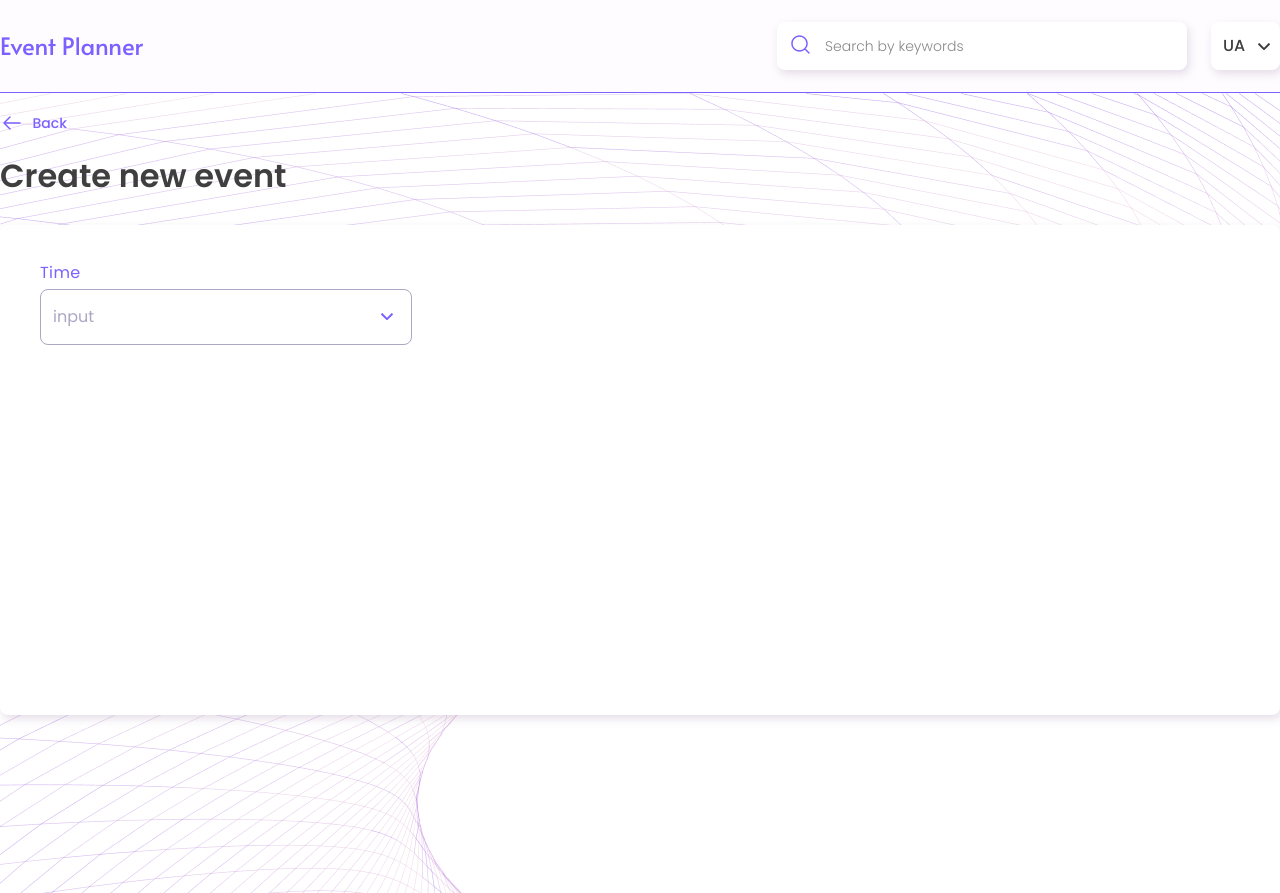
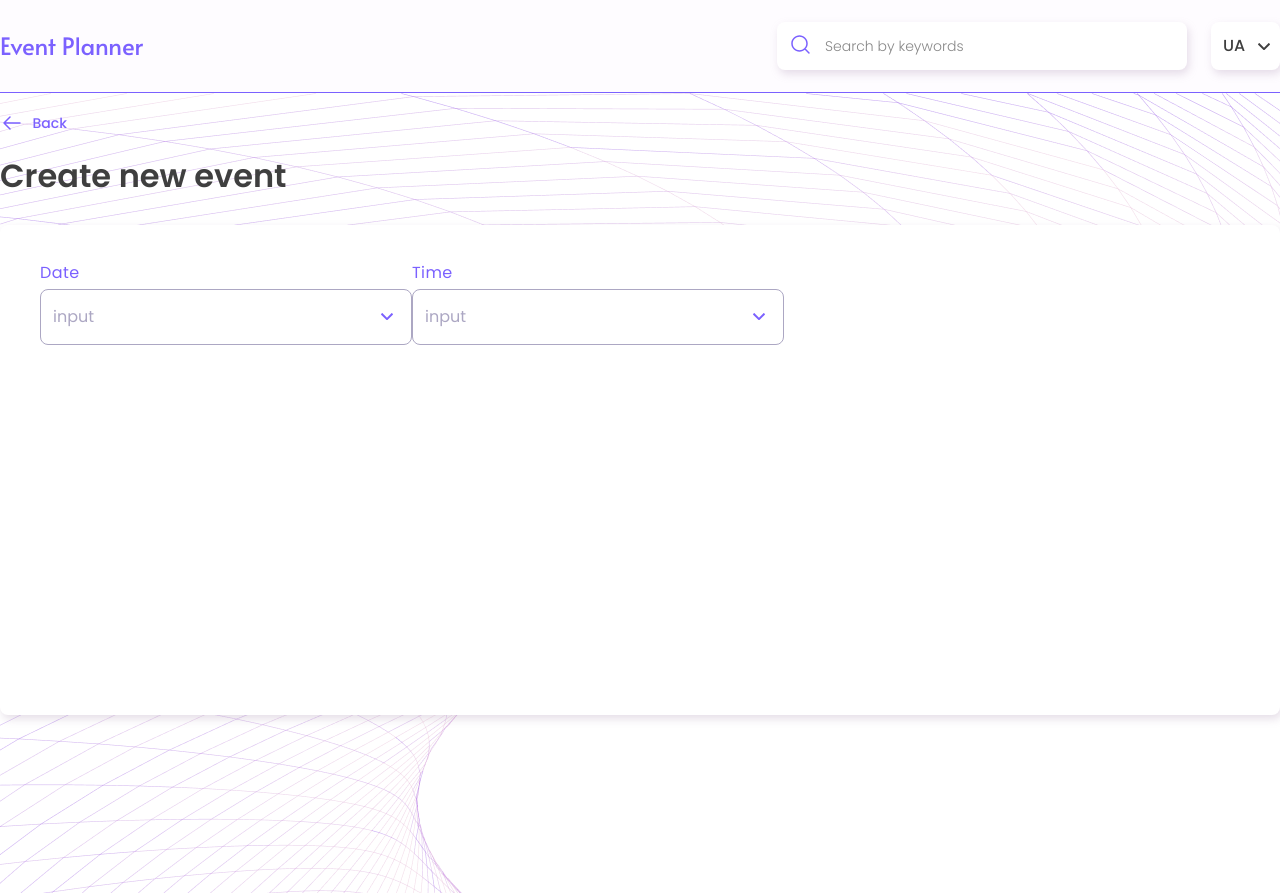
Before and after one commit to TarasIT/event-planner, a React (Create React App) app: page /event-planner/create-event in a window 1280 px wide. Built offline with nearby package versions, Linux system fonts and the light colour scheme.

Commit message:
date picker is updated

```diff
--- a/src/components/EventDateInput/EventDateInput.styled.tsx
+++ b/src/components/EventDateInput/EventDateInput.styled.tsx
@@ -1,10 +1,21 @@
-import { css, styled } from "styled-components";
+import { css, keyframes, styled } from "styled-components";
 
-interface CreateEventFormProps {
+interface DatePickerProps {
   selectedDate?: Date | null;
   isCalendarOpened?: boolean;
   value?: Date | null;
 }
+
+const openDatePicker = keyframes`
+  0% {
+    opacity: 0;
+    transform: translateY(-8px);
+  }
+  100% {
+    opacity: 1;
+    transform: translateY(0);
+  }
+`;
 
 export const SvgDecreaseMonthIcon = styled.svg`
   width: 20px;
@@ -17,7 +28,7 @@ export const SvgIncreaseMonthIcon = styled(SvgDecreaseMonthIcon)`
   transform: rotate(180deg);
 `;
 
-export const CustomDatePicker = styled.div<CreateEventFormProps>`
+export const CustomDatePicker = styled.div<DatePickerProps>`
   position: relative;
   display: flex;
   align-items: center;
@@ -42,7 +53,7 @@ export const CustomDatePicker = styled.div<CreateEventFormProps>`
   `}
 `;
 
-export const TextInput = styled.p<CreateEventFormProps>`
+export const TextInput = styled.p<DatePickerProps>`
   font-family: Poppins;
   font-size: 16px;
   font-style: normal;
@@ -54,8 +65,15 @@ export const TextInput = styled.p<CreateEventFormProps>`
     selectedDate ? "#3f3f3f" : isCalendarOpened ? "#7b61ff" : "#aca7c3"};
 `;
 
-export const ChooseBtn = styled.button<CreateEventFormProps>`
-  padding: 8px 16px;
+export const BtnsBox = styled.div`
+  display: flex;
+  justify-content: flex-end;
+  gap: 10px;
+`;
+
+export const ChooseBtn = styled.button<DatePickerProps>`
+  min-width: 110px;
+  min-height: 32px;
   border: none;
   border-radius: 4px;
   background: #7b61ff;
@@ -74,14 +92,9 @@ export const ChooseBtn = styled.button<CreateEventFormProps>`
   }
 `;
 
-export const BtnsBox = styled.div`
-  display: flex;
-  justify-content: flex-end;
-  gap: 10px;
-`;
-
-export const CancelBtn = styled.button<CreateEventFormProps>`
-  padding: 8px 16px;
+export const CancelBtn = styled.button<DatePickerProps>`
+  min-width: 75px;
+  min-height: 32px;
   border-radius: 4px;
   border: 1px solid #7b61ff;
   background: #fff;
@@ -101,7 +114,7 @@ export const CancelBtn = styled.button<CreateEventFormProps>`
   }
 `;
 
-export const SvgDateIcon = styled.svg<CreateEventFormProps>`
+export const SvgDateIcon = styled.svg<DatePickerProps>`
   position: absolute;
   bottom: 16px;
   right: 12px;
@@ -141,7 +154,7 @@ export const DateBox = styled.div`
   `}
 `;
 
-export const DateInput = styled.div<CreateEventFormProps>`
+export const DateInput = styled.div<DatePickerProps>`
   position: relative;
   display: flex;
   align-items: center;
@@ -172,18 +185,24 @@ export const DateInput = styled.div<CreateEventFormProps>`
   `}
 `;
 
-export const DatePickerWrapper = styled.div<CreateEventFormProps>`
+export const DatePickerWrapper = styled.div<DatePickerProps>`
   position: relative;
-
   display: flex;
   flex-direction: column;
   align-items: flex-end;
-
   width: 372px;
   padding: 20px;
   border-radius: 11px;
   background: #fff;
   box-shadow: 0px 0px 14px 0px rgba(0, 0, 0, 0.07);
+
+  ${({ isCalendarOpened, selectedDate }) => {
+    if (isCalendarOpened && !selectedDate) {
+      return css`
+        animation: ${openDatePicker} 300ms;
+      `;
+    }
+  }}
 
   ${css`
     @media screen and (max-width: 767px) {
--- a/src/components/EventDateInput/EventDateInput.tsx
+++ b/src/components/EventDateInput/EventDateInput.tsx
@@ -15,6 +15,7 @@ import {
   BtnsBox,
 } from "./EventDateInput.styled";
 import Sprite from "../../assets/images/sprite.svg";
+import { StyleSheetManager } from "styled-components";
 
 interface CalendarContainerProps {
   children: ReactNode;
@@ -28,6 +29,12 @@ interface CustomInputProps {
 interface PopperStateProps {
   state: { styles: { popper: { padding: string } } };
 }
+
+const shouldForwardProp = (prop: string) => {
+  return (
+    prop !== "selectedDate" && prop !== "isCalendarOpened" && prop !== "value"
+  );
+};
 
 export const EventDateInput: FC = (): JSX.Element => {
   const [selectedDate, setSelectedDate] = useState<Date | null>(null);
@@ -46,7 +53,7 @@ export const EventDateInput: FC = (): JSX.Element => {
   };
 
   const CustomInput = forwardRef<HTMLDivElement, CustomInputProps>(
-    ({ value, onClick }, ref) => {
+    ({ value, onClick }, ref): JSX.Element => {
       return (
         <CustomDatePicker
           selectedDate={selectedDate}
@@ -74,7 +81,10 @@ export const EventDateInput: FC = (): JSX.Element => {
   const CalendarContainer: FC<CalendarContainerProps> = ({
     children,
   }): JSX.Element => (
-    <DatePickerWrapper>
+    <DatePickerWrapper
+      isCalendarOpened={isCalendarOpened}
+      selectedDate={selectedDate}
+    >
       {children}
       <BtnsBox>
         <CancelBtn type="button" onClick={handleDateCancel}>
@@ -88,6 +98,7 @@ export const EventDateInput: FC = (): JSX.Element => {
   );
 
   return (
+    <StyleSheetManager shouldForwardProp={shouldForwardProp}>
       <DateBox>
         <InputName>Date</InputName>
 
@@ -96,7 +107,10 @@ export const EventDateInput: FC = (): JSX.Element => {
           selected={selectedDate}
           isCalendarOpened={isCalendarOpened}
           onCalendarClose={() => setIsCalendarOpened(false)}
-        onCalendarOpen={() => setIsCalendarOpened(true)}
+          onCalendarOpen={() => {
+            setIsCalendarOpened(true);
+            setSelectedDate(null);
+          }}
           showPopperArrow={false}
           useWeekdaysShort={true}
           onSelect={(date: Date) => setSelectedDate(date)}
@@ -156,5 +170,6 @@ export const EventDateInput: FC = (): JSX.Element => {
           )}
         />
       </DateBox>
+    </StyleSheetManager>
   );
 };
--- a/src/components/EventTimeInput/EventTimeInput.styled.tsx
+++ b/src/components/EventTimeInput/EventTimeInput.styled.tsx
@@ -39,17 +39,6 @@ const openTimePicker = keyframes`
   100% {
     opacity: 1;
     transform: translateY(0);
-  }
-`;
-
-const closeTimePicker = keyframes`
-  100% {
-    opacity: 0;
-    transform: translateY(0px);
-  }
-  0% {
-    opacity: 1;
-    transform: translateY(-8px);
   }
 `;
 
--- a/src/components/NewEventForm/NewEventForm.tsx
+++ b/src/components/NewEventForm/NewEventForm.tsx
@@ -61,7 +61,7 @@ export const NewEventForm: FC = (): JSX.Element => {
       <EventCategoryInput />
       <EventPriorityInput />
       <EventImageInput /> */}
-      {/* <EventDateInput /> */}
+      <EventDateInput />
       <EventTimeInput />
     </CreateEventForm>
   );
```
Lines whose indentation alone changed are shown as unchanged.
